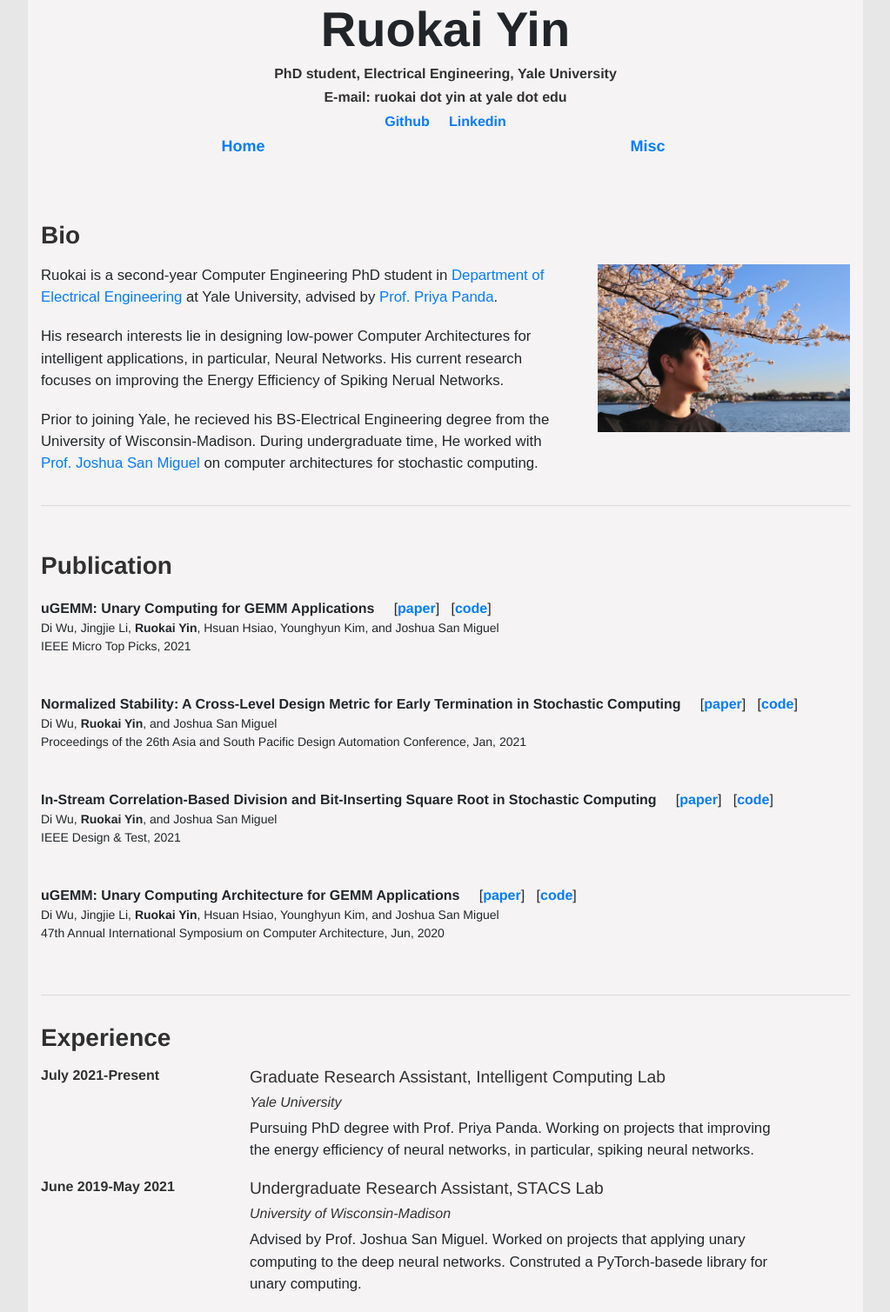
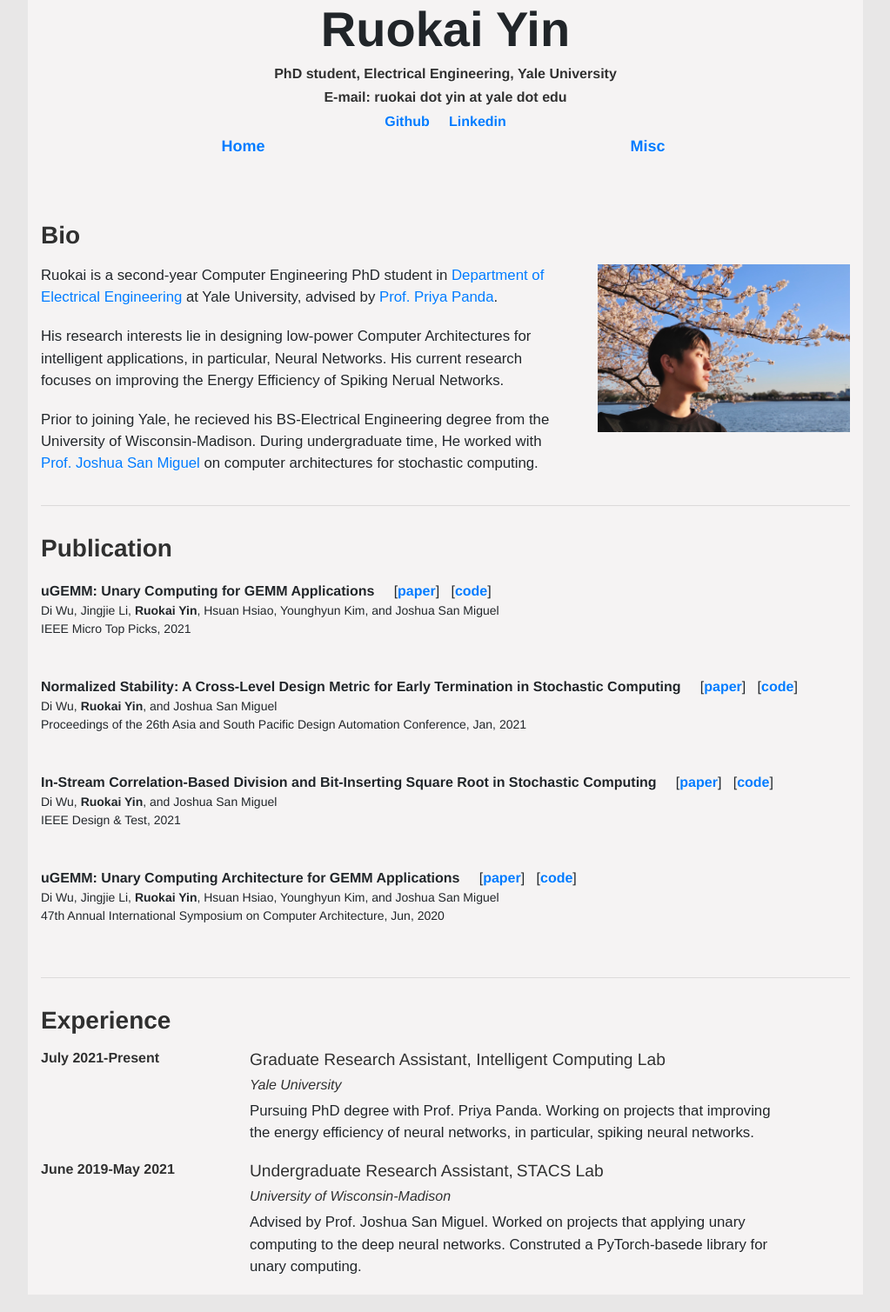
Before and after one commit to RuokaiYin/RuokaiYin.github.io, a Jekyll site: the page built from index.html, in a window 1280 px wide. Shown: the whole page at 87% size, without its empty margins (128-1151 px from the left). Built offline with Jekyll 4.4.1, drawn with Linux system fonts in a browser that asks for light colours.

Commit message:
Update publications.html

```diff
--- a/_includes/publications.html
+++ b/_includes/publications.html
@@ -1,6 +1,7 @@
 <div class="row">
     <div class="col-12">
-        <p><h2>Publication</h2></p>
+        <h2>Publication</h2>
+        <p></p>
     </div>
 </div>
 
```
